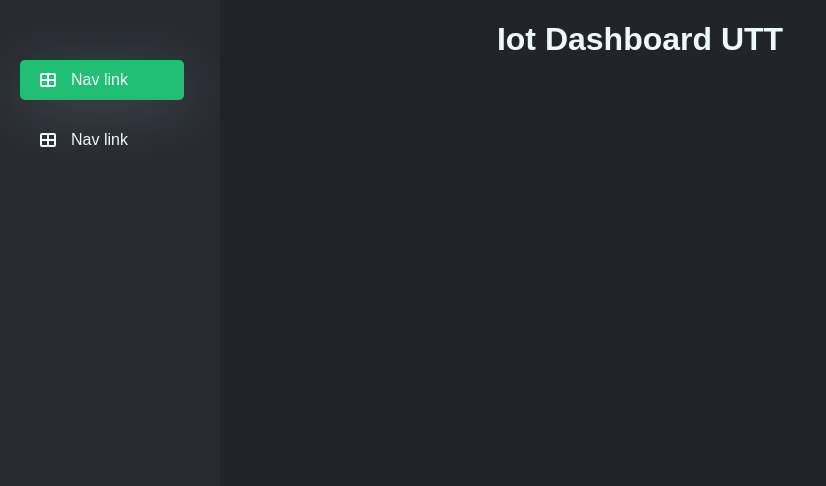
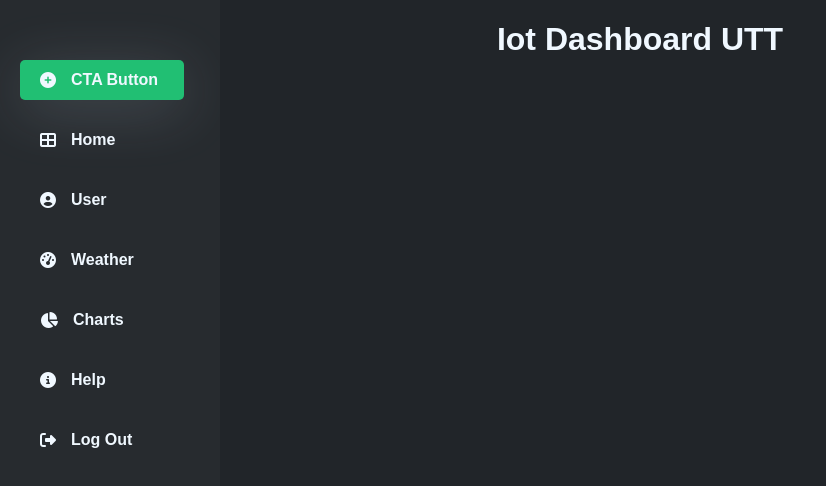
Before and after one commit to mancillajonathan/iot-utt-dashboard-2020, a React (Create React App) app: page / in a window 1280 px wide. Shown: the top 486 px of the page, without its empty margins (0-826 px from the left). Built offline with nearby package versions, Linux system fonts and the light colour scheme.

Commit message:
Adding more detail to icons

```diff
--- a/src/components/Button.js
+++ b/src/components/Button.js
@@ -1,12 +1,12 @@
 import React from 'react';
 import './styles/button.css';
 
-const Button = () => {
+const Button = ({ iconName, text }) => {
 	return (
 		<div className='Nav-button'>
 			<div className='container'>
-				<i class='fas fa-th-large'></i>
-				<p>Nav link</p>
+				<i class={iconName}></i>
+				<p>{text}</p>
 			</div>
 		</div>
 	);
--- a/src/components/Menu.js
+++ b/src/components/Menu.js
@@ -6,8 +6,13 @@ import Button from './Button';
 const Menu = () => {
 	return (
 		<div className='sidenav'>
-            <Button />
-			<NavLink />
+			<Button iconName='fas fa-plus-circle' text='CTA Button' />
+			<NavLink iconName='fas fa-th-large' text='Home' />
+			<NavLink iconName='fas fa-user-circle' text='User' />
+			<NavLink iconName='fas fa-tachometer-alt' text='Weather' />
+			<NavLink iconName='fas fa-chart-pie' text='Charts' />
+			<NavLink iconName='fas fa-info-circle' text='Help' />
+			<NavLink iconName='fas fa-sign-out-alt' text='Log Out' />
 		</div>
 	);
 };
--- a/src/components/NavLinks.js
+++ b/src/components/NavLinks.js
@@ -1,12 +1,12 @@
 import React from 'react';
 import './styles/navLink.css';
 
-const NavLinks = () => {
+const NavLinks = ({ iconName, text }) => {
 	return (
 		<div className='Nav-link'>
 			<div className='container'>
-				<i class='fas fa-th-large'></i>
-				<p>Nav link</p>
+				<i class={iconName}></i>
+				<p>{text}</p>
 			</div>
 		</div>
 	);
--- a/src/components/styles/button.css
+++ b/src/components/styles/button.css
@@ -21,3 +21,7 @@
 .container i {
 	margin-right: 15px;
 }
+
+.Nav-button:hover {
+	cursor: pointer;
+}
--- a/src/components/styles/navLink.css
+++ b/src/components/styles/navLink.css
@@ -18,3 +18,10 @@
 .container i {
 	margin-right: 15px;
 }
+
+.Nav-link:hover {
+	background-color: lightslategray;
+	opacity: 1;
+	transition: 0.5s;
+	cursor: pointer;
+}
--- a/src/index.css
+++ b/src/index.css
@@ -4,3 +4,7 @@ body {
 	background-color: #212529;
 	color: aliceblue;
 }
+
+p {
+	font-weight: bold;
+}
```
